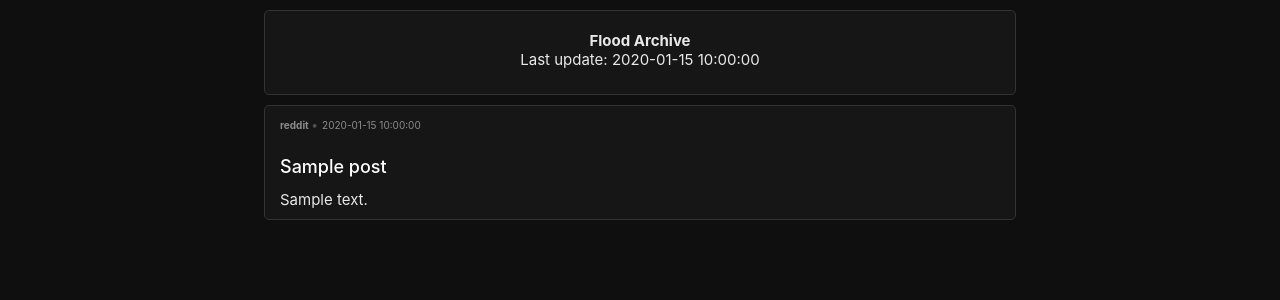
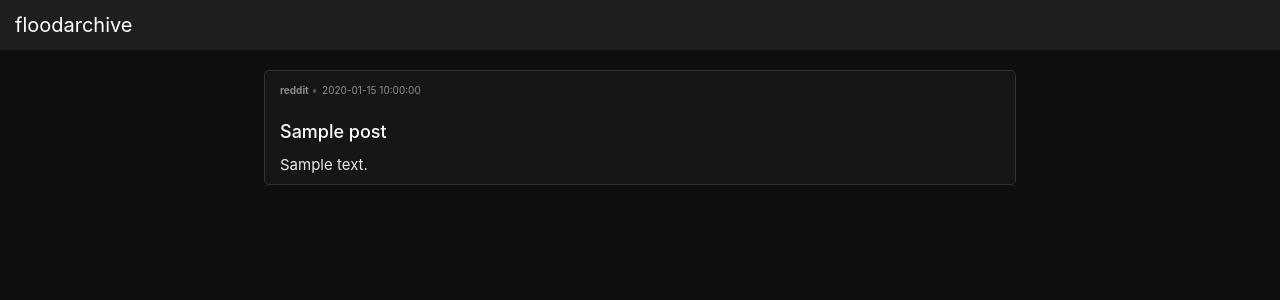
Before and after one commit to floodarchive/floodarchive.github.io, a Python web app: template templates/post.html in a window 1280 px wide. Shown: the top 300 px of the page. Run offline with Jinja, Linux system fonts and the light colour scheme; the template is opened without the code that fills it: most values are stand-ins (such as "Sample title", 1, 10 or a date in 2020); some web fonts are replaced.

Commit message:
Add title nav bar

```diff
--- a/static/style.css
+++ b/static/style.css
@@ -4,13 +4,31 @@ html, body {
   margin: 0;
   color: white;
   font-size: 15px;
+  padding-top: 30px;
   background: #0F0F0F;
   font-family: 'Inter', sans-serif;;
+}
+
+nav {
+  top: 0;
+  z-index: 2;
+  display: flex;
+  font-size: 20px;
+  position: fixed;
+  min-height: 40px;
+  padding: 5px 15px;
+  align-items: center;
+  background: #1F1F1F;
+  width: calc(100% - 30px);
 }
 
 a {
   color: inherit;
   text-decoration: none;
+}
+
+.title {
+  vertical-align: -2px;
 }
 
 .post {
--- a/templates/base.html
+++ b/templates/base.html
@@ -3,9 +3,12 @@
   <head>
     <meta charset="utf-8">
     <link rel="stylesheet" href="static/style.css">
-    <title>Flood Archive</title>
+    <title>°º¤ø,¸¸,ø¤º°`°º¤ø,¸,ø¤°º¤ø,¸¸,ø¤º°`°º¤ø,¸</title>
   </head>
   <body>
+    <nav>
+      <div class="title">floodarchive</div>
+    </nav>
     <main>
       {% block content %}
       {% endblock %}
--- a/templates/post.html
+++ b/templates/post.html
@@ -1,16 +1,6 @@
 {% extends "base.html" %}
 
 {% block content %}
-
-  <div class="post">
-    <div class="post_body md">
-      <p style="text-align:center;">
-        <b>Flood Archive</b><br/>
-        Last update: {{ last_update_time }}
-      </p>
-    </div>
-  </div>
-
   {% for p in posts -%}
   <div class="post">
     <p class="post_header">
@@ -24,5 +14,4 @@
     <div class="post_body md">{{ p.selftext }}</div>
   </div>
   {% endfor %}
-
 {% endblock %}
```
